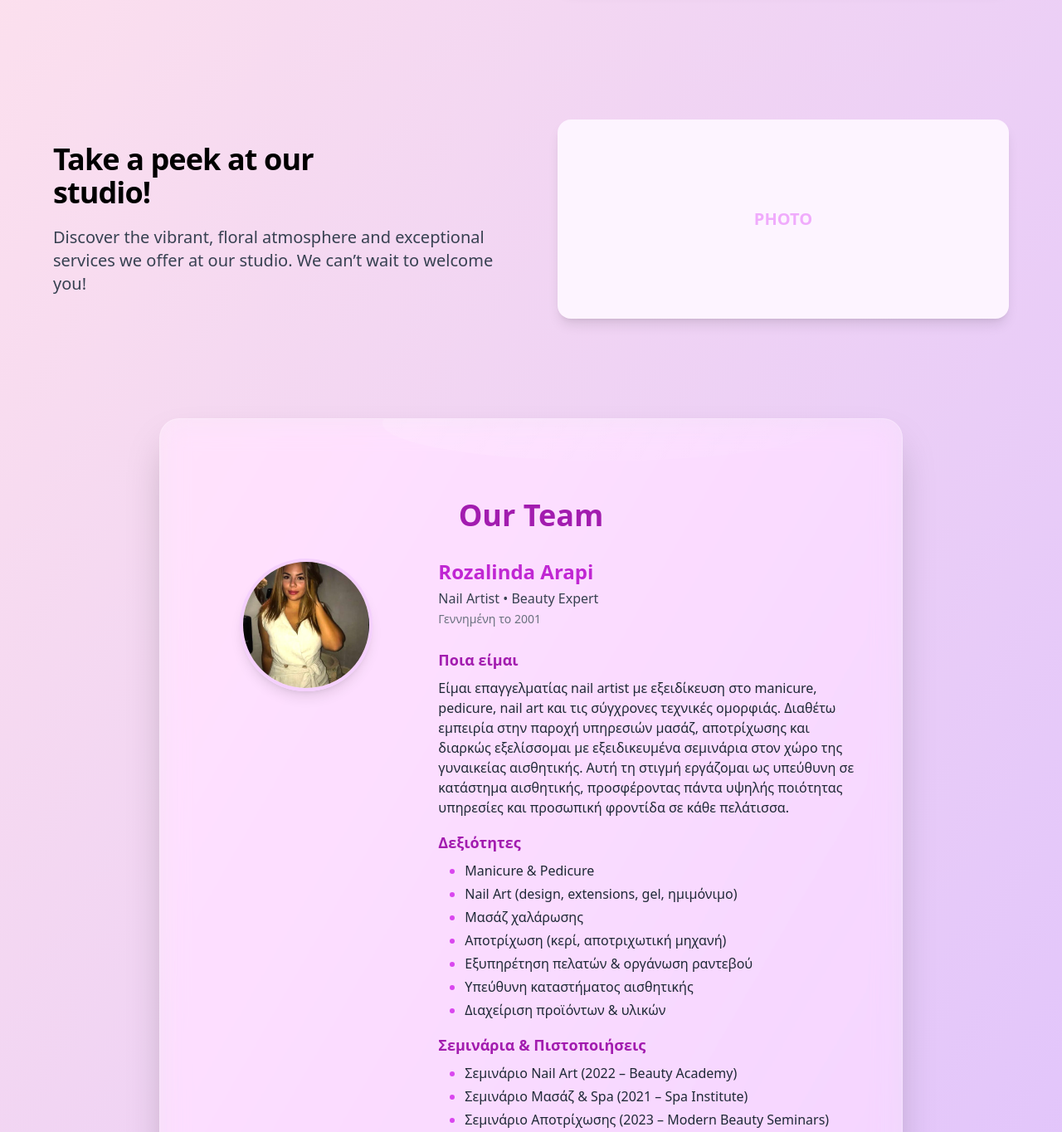
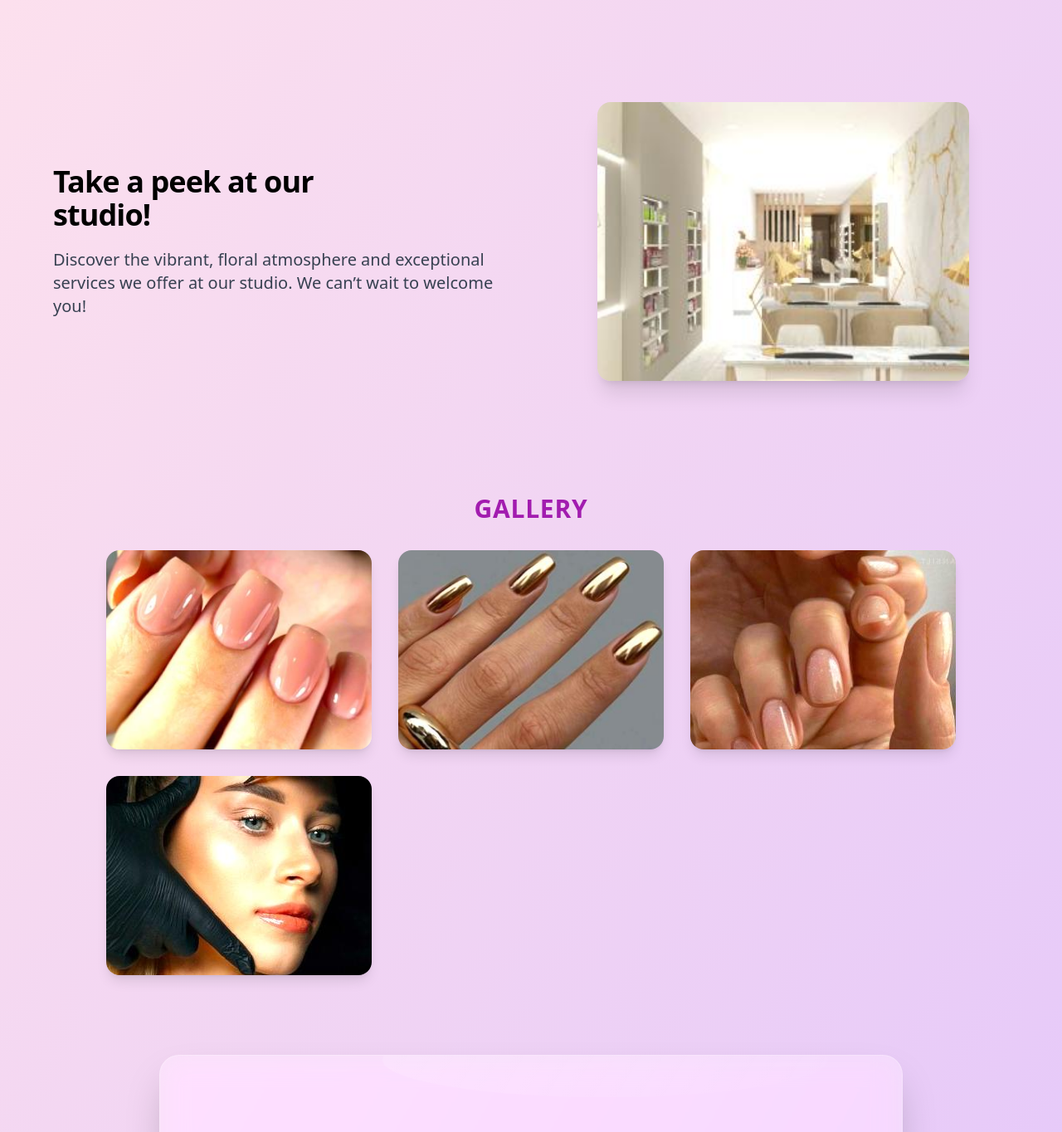
Before and after one commit to Aggelosar99/practice-cv, a plain HTML site: page index.html in a window 1280 px wide. Shown: the part 480-1844 px from the top of the page at 83% size. Drawn offline with nearby package versions, Linux system fonts and the light colour scheme.

Commit message:
Update index.html

```diff
--- a/index.html
+++ b/index.html
@@ -35,8 +35,7 @@
       <a href="#contact" class="inline-block underline text-lg text-gray-900 hover:text-fuchsia-700 transition">→ Check Availability</a>
     </div>
     <div class="w-full md:w-1/2 flex justify-center">
-      <!-- ΕΔΩ ΒΑΖΕΙΣ ΤΗ ΦΩΤΟ ΣΟΥ -->
-      <div class="w-full h-60 sm:h-80 bg-fuchsia-100 rounded-2xl flex items-center justify-center text-xl sm:text-2xl text-fuchsia-500 font-bold shadow-lg">PHOTO</div>
+      <img src="studio.jpg" alt="Rozas Nails Studio" class="w-full max-w-md rounded-2xl shadow-xl object-cover" style="aspect-ratio: 3/2;">
     </div>
   </section>
 
@@ -49,12 +48,22 @@
       </p>
     </div>
     <div class="w-full md:w-1/2 flex justify-center">
-      <!-- ΕΔΩ ΒΑΖΕΙΣ ΤΗ ΦΩΤΟ ΣΟΥ -->
-      <div class="w-full h-48 sm:h-60 bg-fuchsia-50 rounded-2xl flex items-center justify-center text-lg sm:text-xl text-fuchsia-300 font-bold shadow-lg">PHOTO</div>
+      <img src="nailstudio.jpg" alt="Nail Studio Interior" class="w-full max-w-md rounded-2xl shadow-xl object-cover" style="aspect-ratio: 4/3;">
     </div>
   </section>
 
-  <!-- OUR TEAM / CV SECTION (ANCHOR) -->
+  <!-- GALLERY SECTION -->
+  <section class="max-w-6xl mx-auto px-4 sm:px-8 lg:px-16 py-8 md:py-14" id="gallery">
+    <h2 class="text-2xl sm:text-3xl font-bold text-fuchsia-700 mb-8 text-center uppercase tracking-wide">Gallery</h2>
+    <div class="grid grid-cols-1 sm:grid-cols-2 lg:grid-cols-3 gap-8">
+      <img src="pink.jpg" alt="Nails Art Pink" class="w-full rounded-2xl shadow-lg object-cover" style="aspect-ratio: 4/3;">
+      <img src="glod.jpg" alt="Gold Nails" class="w-full rounded-2xl shadow-lg object-cover" style="aspect-ratio: 4/3;">
+      <img src="nails.jpg" alt="Nail Closeup" class="w-full rounded-2xl shadow-lg object-cover" style="aspect-ratio: 4/3;">
+      <img src="eyebrows.jpg" alt="Eyebrows Treatment" class="w-full rounded-2xl shadow-lg object-cover" style="aspect-ratio: 4/3;">
+    </div>
+  </section>
+
+  <!-- OUR TEAM / CV SECTION -->
   <section class="max-w-4xl mx-auto px-4 sm:px-6 md:px-12 py-12 md:py-24 my-10 glass-bg shadow-2xl rounded-3xl" id="our-team">
     <h2 class="text-3xl sm:text-4xl font-bold text-fuchsia-700 mb-8 text-center">Our Team</h2>
     <div class="flex flex-col md:flex-row gap-8 items-start">
```
